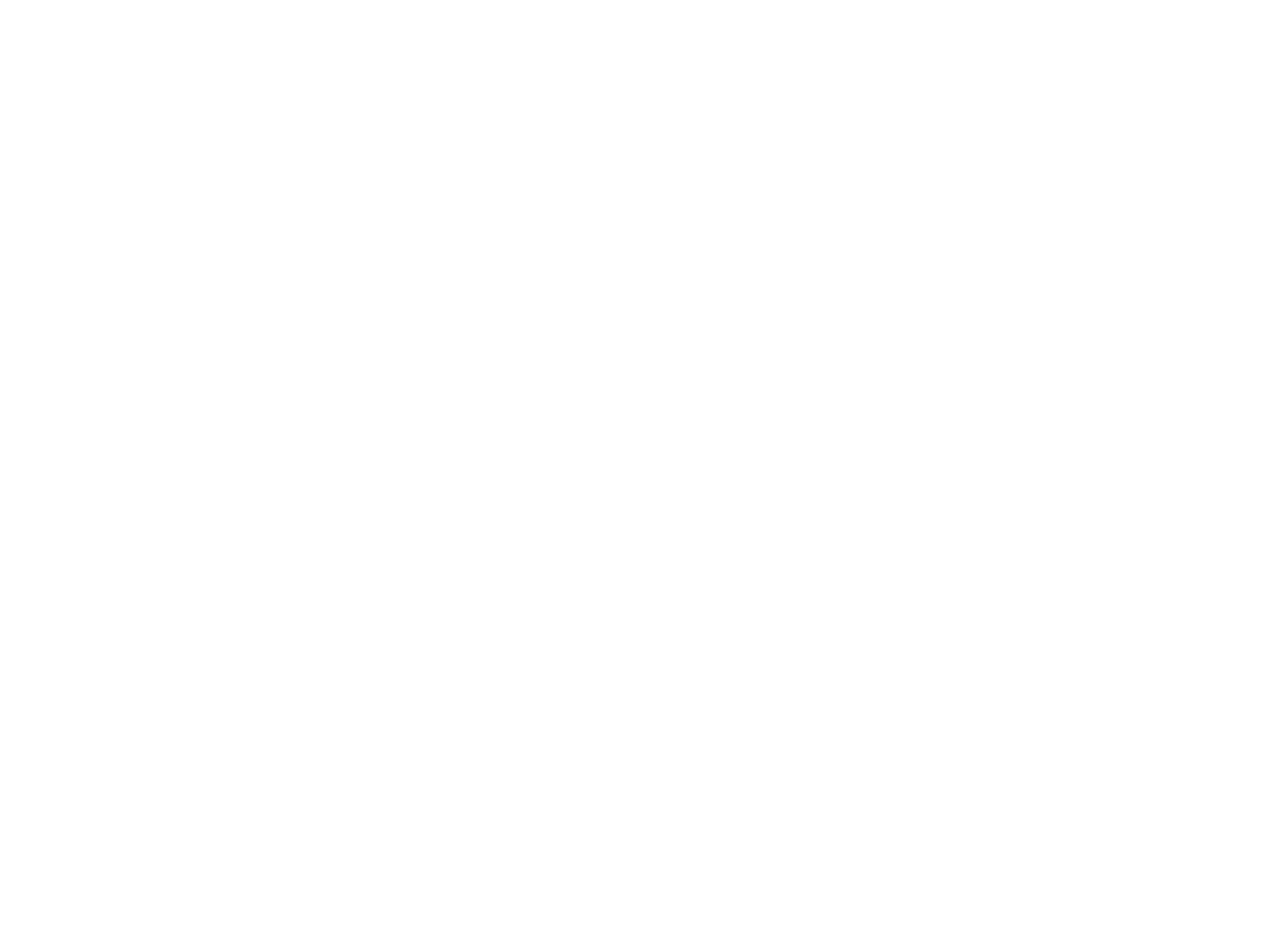
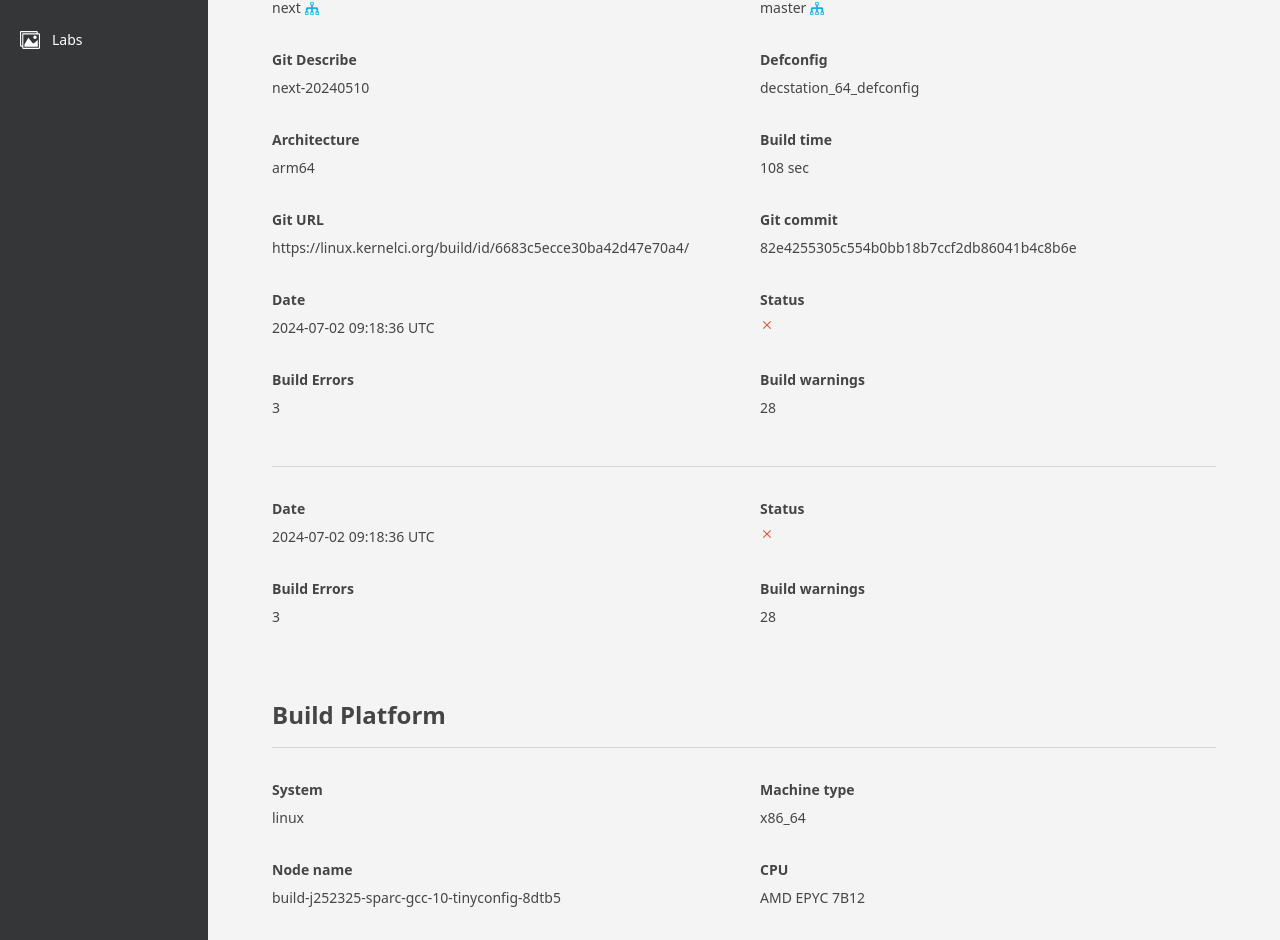
Before and after one commit to kernelci/dashboard, a React (Vite) app in the folder dashboard/: page /build/1 in a window 1280 px wide. Before the commit this address had no page. Shown: the part 235-1175 px from the top of the page. Before the commit the page ends 800 px from the top, so only its background shows below. Built offline with nearby package versions, Linux system fonts and the light colour scheme.

Commit message:
feat: add route to build details page
- add route to build details page
- add section group with mocked data

```diff
--- a/dashboard/src/main.tsx
+++ b/dashboard/src/main.tsx
@@ -18,6 +18,7 @@ import './index.css';
 import Root from './routes/Root/Root';
 import Trees from './routes/Trees/Trees';
 import TreeDetails from './routes/TreeDetails/TreeDetails';
+import BuildDetails from './routes/BuildDetails/BuildDetails';
 
 const queryClient = new QueryClient({
   defaultOptions: {
@@ -47,6 +48,7 @@ const router = createBrowserRouter([
         path: '/tree/:treeId',
         element: <TreeDetails />,
       },
+      { path: '/build/:buildId', element: <BuildDetails /> },
     ],
   },
 ]);
--- /dev/null
+++ b/dashboard/src/routes/BuildDetails/BuildDetails.tsx
@@ -0,0 +1,121 @@
+import { ImTree } from 'react-icons/im';
+
+import { MdClose } from 'react-icons/md';
+
+import { ISection } from '@/components/Section/Section';
+import SectionGroup from '@/components/Section/SectionGroup';
+
+const BuildDetails = (): JSX.Element => {
+  return <SectionGroup sections={mockedData} />;
+};
+
+const mockedData: ISection[] = [
+  {
+    title: 'next-20240510',
+    eyebrow: 'Build Details',
+    subsections: [
+      {
+        infos: [
+          {
+            title: 'Tree',
+            linkText: 'next',
+            icon: <ImTree className="text-lightBlue" />,
+          },
+          {
+            title: 'Git Branch',
+            linkText: 'master',
+            icon: <ImTree className="text-lightBlue" />,
+          },
+          {
+            title: 'Git Describe',
+            linkText: 'next-20240510',
+          },
+          {
+            title: 'Defconfig',
+            linkText: 'decstation_64_defconfig',
+          },
+          {
+            title: 'Architecture',
+            linkText: 'arm64',
+          },
+          {
+            title: 'Build time',
+            linkText: '108 sec',
+          },
+          {
+            title: 'Git URL',
+            linkText:
+              'https://linux.kernelci.org/build/id/6683c5ecce30ba42d47e70a4/',
+          },
+          {
+            title: 'Git commit',
+            linkText: '82e4255305c554b0bb18b7ccf2db86041b4c8b6e',
+          },
+          {
+            title: 'Date',
+            linkText: '2024-07-02 09:18:36 UTC',
+          },
+          {
+            title: 'Status',
+            icon: <MdClose className="text-red" />,
+          },
+          {
+            title: 'Build Errors',
+            linkText: '3',
+          },
+          {
+            title: 'Build warnings',
+            linkText: '28',
+          },
+        ],
+      },
+      {
+        infos: [
+          {
+            title: 'Date',
+            linkText: '2024-07-02 09:18:36 UTC',
+          },
+          {
+            title: 'Status',
+            icon: <MdClose className="text-red" />,
+          },
+          {
+            title: 'Build Errors',
+            linkText: '3',
+          },
+          {
+            title: 'Build warnings',
+            linkText: '28',
+          },
+        ],
+      },
+    ],
+  },
+  {
+    title: 'Build Platform',
+    subsections: [
+      {
+        infos: [
+          {
+            title: 'System',
+            linkText: 'linux',
+          },
+          {
+            title: 'Machine type',
+            linkText: 'x86_64',
+          },
+          {
+            title: 'Node name',
+            linkText: 'build-j252325-sparc-gcc-10-tinyconfig-8dtb5',
+          },
+          {
+            title: 'CPU',
+            linkText: 'AMD EPYC 7B12',
+          },
+        ],
+      },
+    ],
+  },
+];
+
+export default BuildDetails;
```
